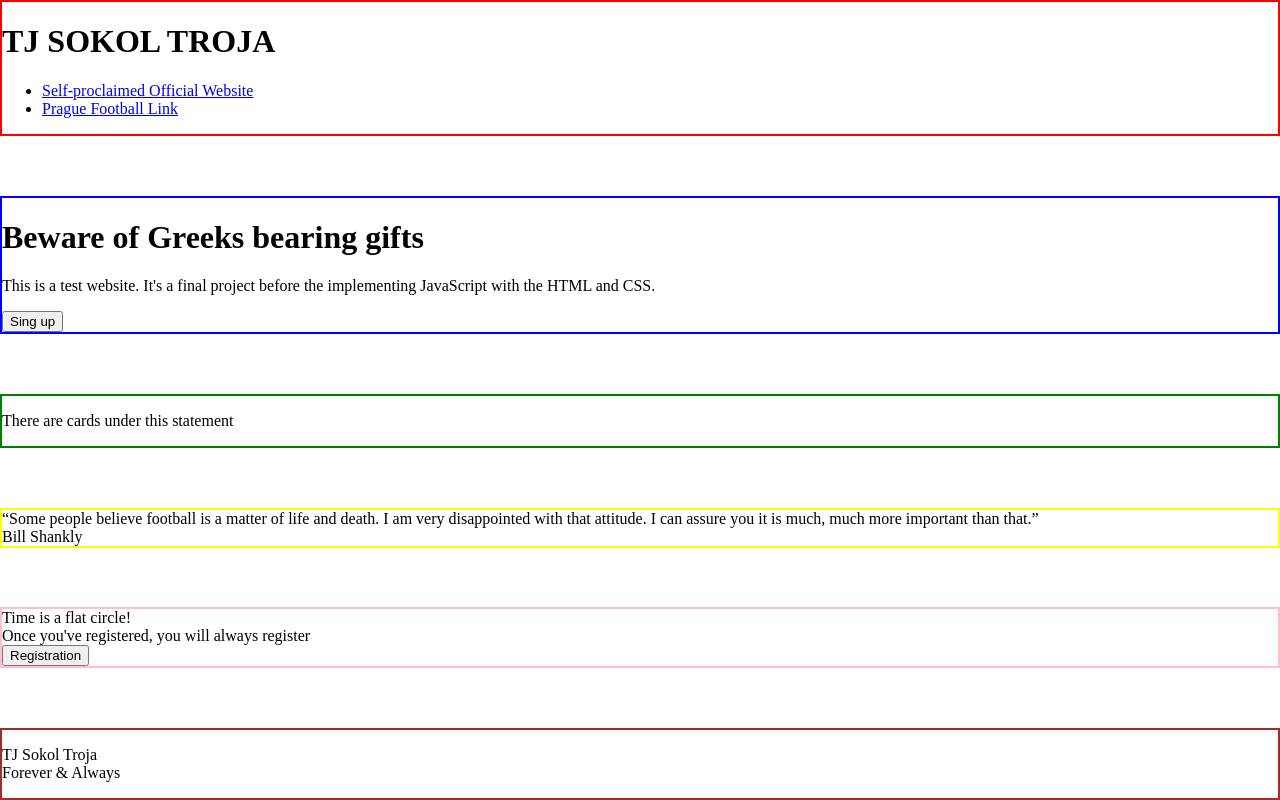
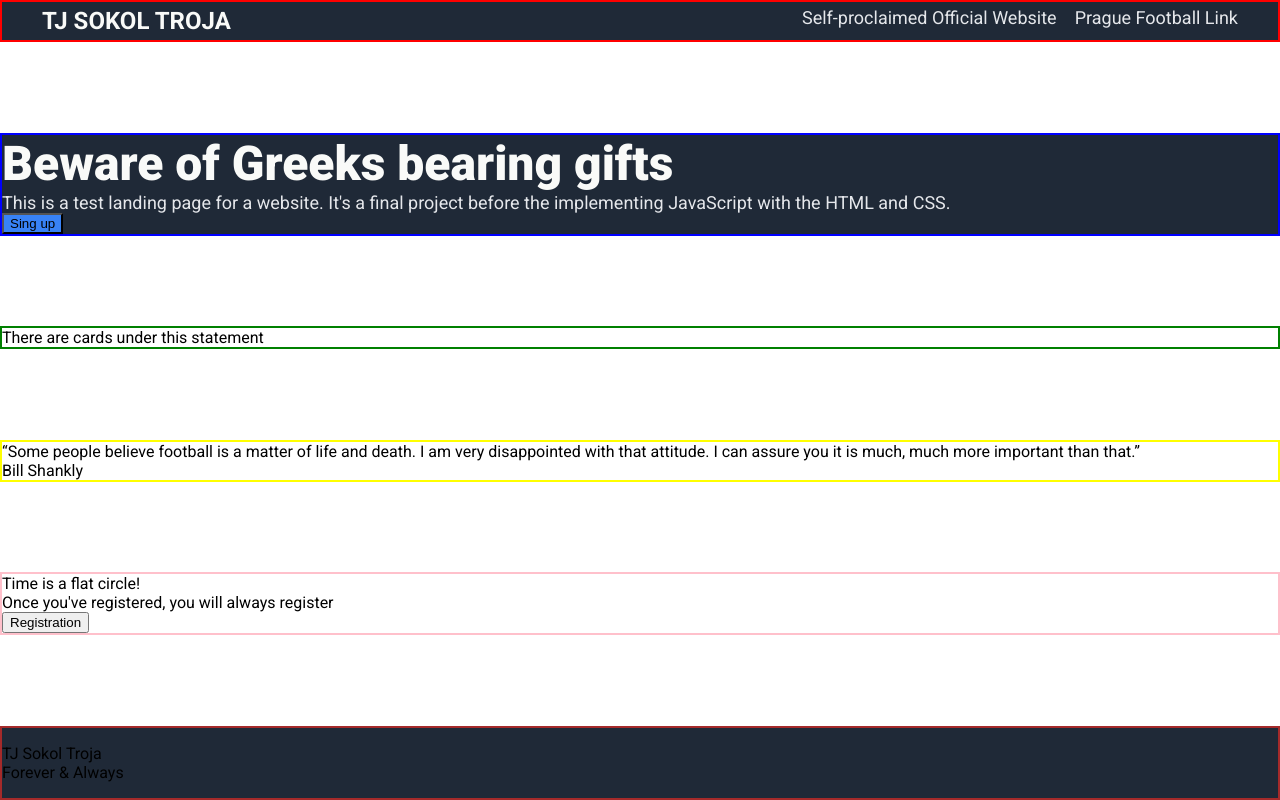
Before and after one commit to TeddyTheKing/Landing-page, a plain HTML site: page index.html in a window 1280 px wide. Drawn offline with Linux system fonts and the light colour scheme.

Commit message:
Add color header and hero

```diff
--- a/css/style.css
+++ b/css/style.css
@@ -4,14 +4,55 @@ body {
     display: flex;
     flex-direction: column;
     justify-content: space-between;
+    font-family: "Roboto", Arial, Helvetica, sans-serif;
 }
 
 .header {
     border: 2px solid red;
+    background-color: #1F2937;
+    display: flex;
+    justify-content: space-between;
+    padding: 5px 40px;
+}
+
+.logo {
+    color: #f9faf8;
+    font-size: 24px;
+    font-weight: 700;
+}
+
+.header a {
+    font-size: 18px;
+    color: #E5E7EB;
+    text-decoration: none;
+}
+
+.header ul {
+    list-style-type: none;
+    margin: 0;
+    padding: 0;
+    display: flex;
+    gap: 18px;
 }
 
 .hero {
     border: 2px solid blue;
+    background-color: #1F2937;
+}
+
+.hero-main {
+    color: #f9faf8;
+    font-size: 48px;
+    font-weight: 900;
+}
+
+.hero-second {
+    color: #E5E7EB;
+    font-size: 18px;
+}
+
+.hero-button {
+    background-color: #3882f6;
 }
 
 .mid {
@@ -28,4 +69,6 @@ body {
 
 .footer {
     border: 2px solid brown;
+    background-color: #1F2937;
+
 }
--- a/index.html
+++ b/index.html
@@ -6,10 +6,13 @@
         <meta name="viewport" content="width=device-width, initial-scale=1.0">
         <title>Landing Page</title>
         <link rel="stylesheet" href="./css/style.css">
+        <link rel="preconnect" href="https://fonts.googleapis.com">
+        <link rel="preconnect" href="https://fonts.gstatic.com" crossorigin>
+        <link href="https://fonts.googleapis.com/css2?family=Roboto:ital,wght@0,100;0,300;0,400;0,700;0,900;1,100&display=swap" rel="stylesheet">
     </head>
     <body>
       <div class="header">
-        <h1>TJ SOKOL TROJA</h1>
+        <div class="logo">TJ SOKOL TROJA</div>
         <ul>
             <li><a href="http://fotbaltroja.cz/">Self-proclaimed Official Website</a></li>
             <li><a href="https://www.fotbalpraha.cz/tym/1-telocvicna-jednota-sokol-troja">Prague Football Link</a></li>
@@ -17,13 +20,13 @@
       </div>
 
       <div class="hero">
-        <h1>Beware of Greeks bearing gifts</h1>
-        <p>This is a test website. It's a final project before the implementing JavaScript with the HTML and CSS.</p>
-        <button>Sing up</button>
+        <div class="hero-main">Beware of Greeks bearing gifts</div>
+        <div class="hero-second">This is a test landing page for a website. It's a final project before the implementing JavaScript with the HTML and CSS.</div>
+        <button class="hero-button">Sing up</button>
       </div>
 
       <div class="mid">
-        <p>There are cards under this statement</p>
+        <div>There are cards under this statement</div>
         <div class="cards">
             <div class="card"></div>
             <div class="card"></div>
@@ -41,7 +44,7 @@
         <div>Time is a flat circle!
           <div>Once you've registered, you will always register</div>
         </div>
-        <button>Registration</button>
+        <button class="reg-button">Registration</button>
       </div>
 
       <div class="footer">
```
